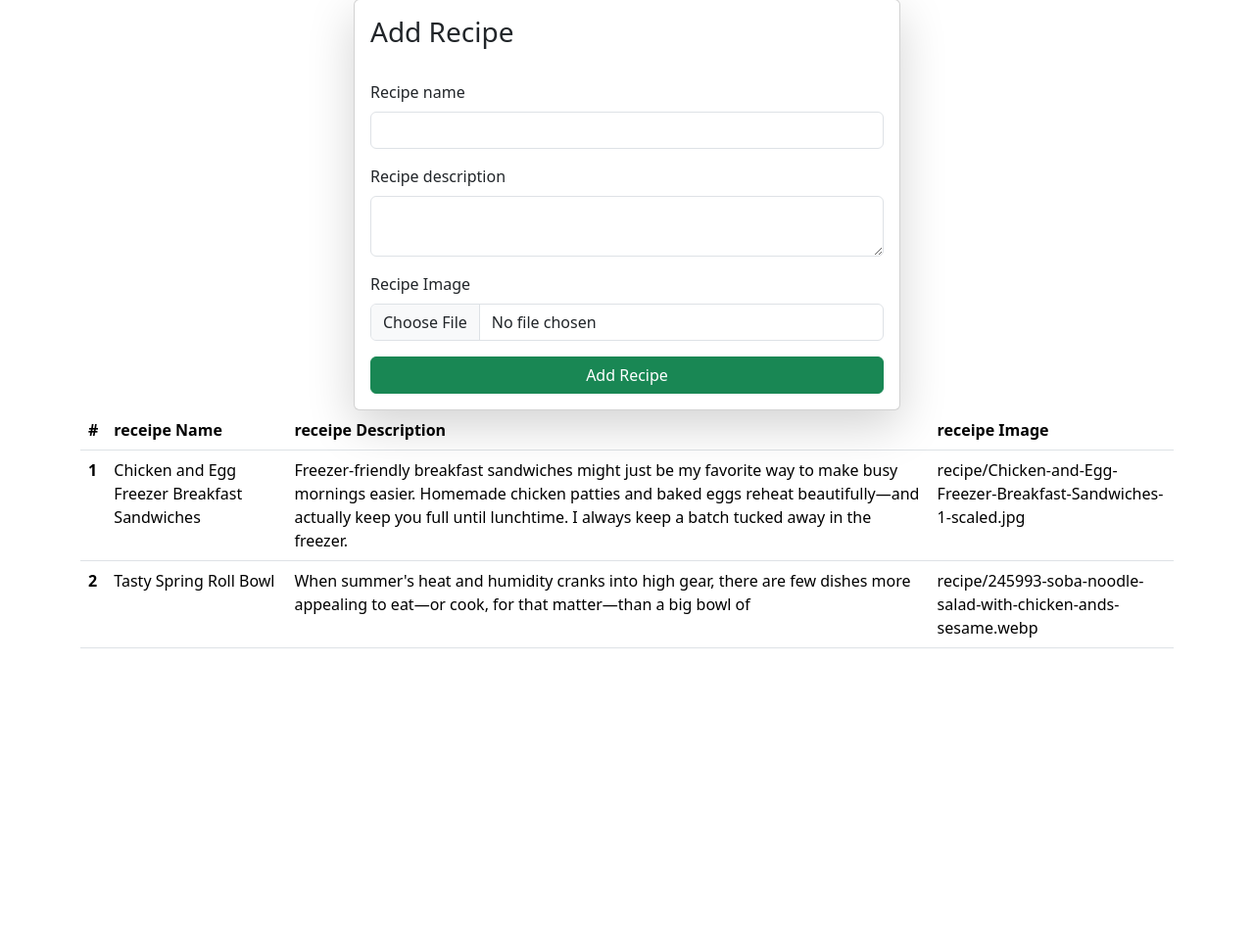
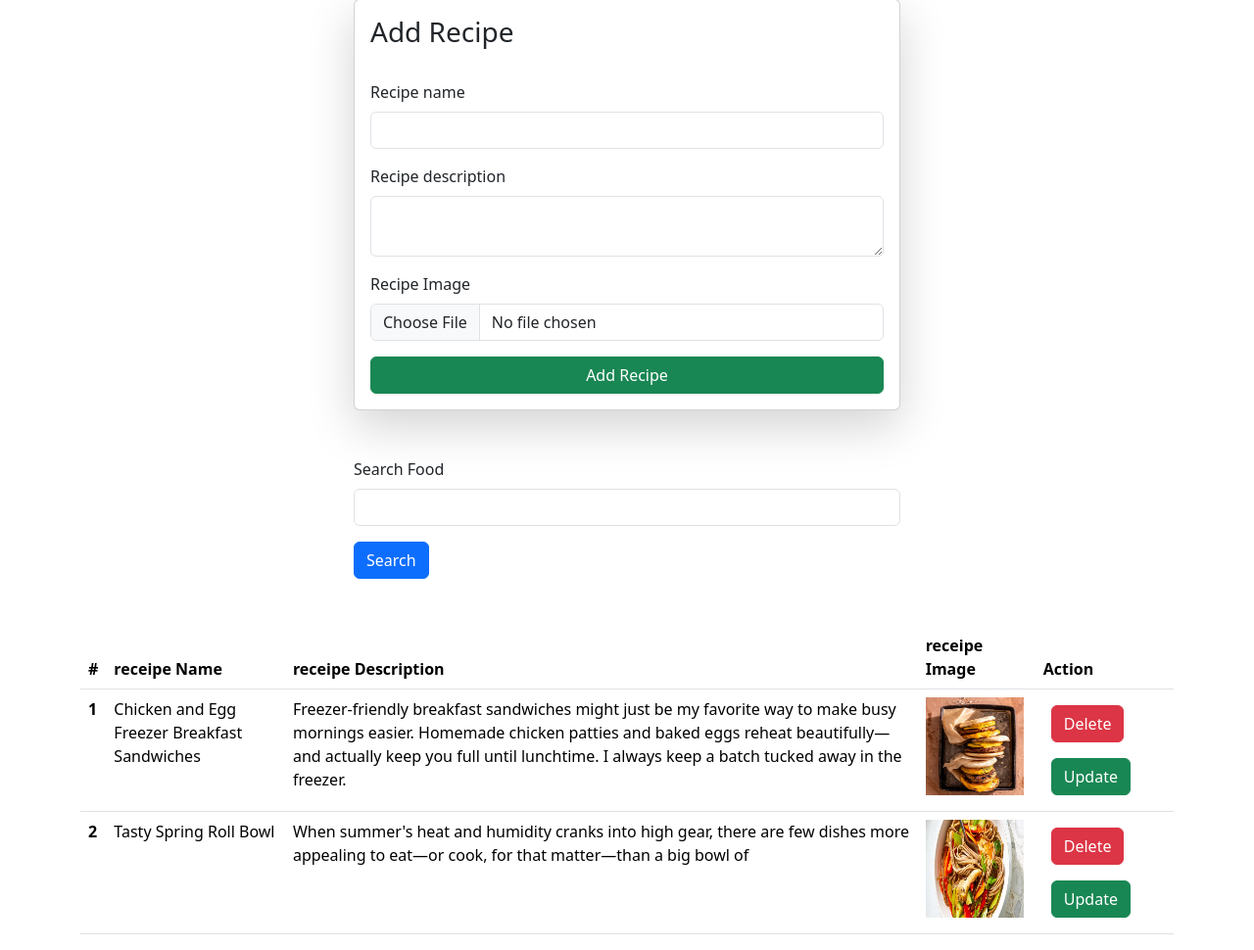
Before and after one commit to WaniyaFarooq/django-2.0, a Django app: template core/vege/templates/receipes/receipes.html in a window 1280 px wide. Shown: the part 49-1019 px from the top of the page at 98% size. Before the commit the page ends 711 px from the top, so only its background shows below. Run offline with Django 5.2, Linux system fonts and the light colour scheme; the template is opened without the code that fills it: values that come from a table or form of the project are taken from there, others are empty; data comes from the database, SQL or seed files in the repository; both versions use the stored data as it was after the commit.

Commit message:
Add update recipe template for editing existing recipes
- Created a new HTML template for updating recipes.
- The form includes fields for recipe name, description, and image upload.
- Utilizes CSRF token for security.

```diff
--- a/core/core/settings.py
+++ b/core/core/settings.py
@@ -124,6 +124,7 @@ import os
 
 STATIC_URL = '/static/'
 STATIC_ROOT = os.path.join(BASE_DIR,'staticfiles')
+# PRODUCTION MAIN SARI STARIC FILES KO AIK JAGA PR IKHATA KRNY K LIY
 
 STATICFILES_DIRS = [
     os.path.join(BASE_DIR,'public/static')
--- a/core/core/urls.py
+++ b/core/core/urls.py
@@ -30,7 +30,9 @@ urlpatterns = [
     path('contact/',contact,name = "contact"),
     path('about/',about,name = "about"),
     path('admin/', admin.site.urls),
-    path('receipes/',receipes,name="receipes")
+    path('receipes/',receipes,name="receipes") ,
+    path('delete-receipe/<id>/',delete_receipe,name="delete_receipe"),
+    path('update-receipe/<id>/',update_receipe,name="update_receipe")
 ]
 
 
--- a/core/vege/templates/receipes/receipes.html
+++ b/core/vege/templates/receipes/receipes.html
@@ -22,13 +22,29 @@
   <button type="submit" class="btn btn-success btn-primary">Add Recipe</button>
 </form>
 
-<table class="table">
+
+<div class="mt-5">
+  <div class="mx-auto col-6">
+    <form action="" method="get">
+   {% csrf_token %}
+    <div class="mb-3">
+    <label for="exampleInputEmail1" class="form-label">Search Food</label>
+    <input type="text" name="receipe_search"  class="form-control" ></div>
+  <button type="submit" class="btn btn-primary">Search</button>
+   </form>
+  </div>
+
+</div>
+
+
+<table class="table mt-5">
   <thead>
     <tr>
       <th scope="col">#</th>
       <th scope="col">receipe Name</th>
       <th scope="col">receipe Description</th>
       <th scope="col">receipe Image</th>
+      <th scope="col">Action</th>
     </tr>
   </thead>
   <tbody>
@@ -37,7 +53,18 @@
       <th scope="row">{{forloop.counter}}</th>
       <td>{{r.receipe_name}}</td>
       <td>{{r.receipe_description}}</td>
-      <td>{{r.recipe_image}}</td>
+      <td>
+     {% if r.recipe_image %}
+        <img src="{{ r.recipe_image.url }}"
+             style="height:100px; width:100px;">
+    {% else %}
+        No Image
+        {% endif %}
+</td></td>
+<td>
+  <a href="/delete-receipe/{{r.id}}/" class="btn btn-danger m-2" >Delete</a>
+  <a href="/update-receipe/{{r.id}}/" class="btn btn-success m-2" >Update</a>
+</td>
     </tr>
     {% endfor %}
   </tbody>
```
Also changed, not shown: core/vege/templates/receipes/update_receipes.html (added, +28 -0 lines), core/vege/views.py (+30 -0 lines), core/db.sqlite3, core/home/views.py (line endings or trailing spaces), core/public/media/recipe/245993-soba-noodle-salad-with-chicken-ands-sesame.webp (added).
